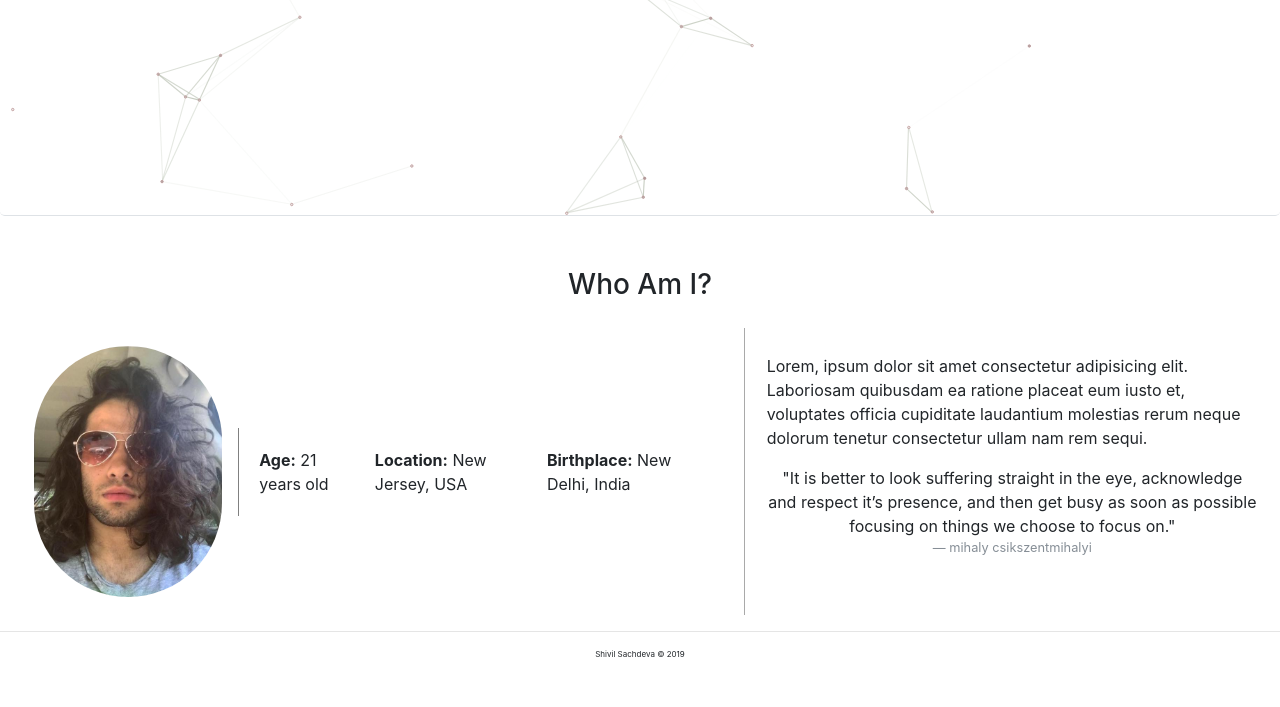
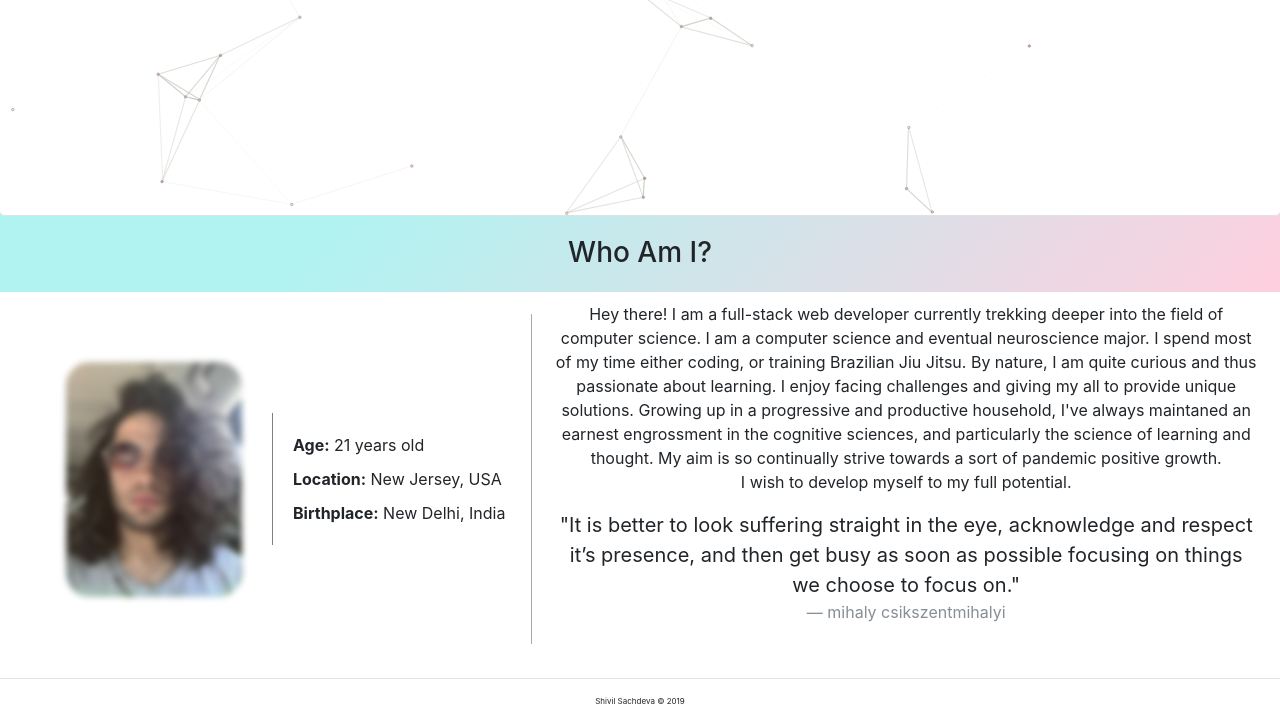
Before and after one commit to shivilsachdeva/portfolio, a plain HTML site: page index.html in a window 1280 px wide. Shown: the part 584-1291 px from the top of the page. Before the commit the page ends 1244 px from the top, so only its background shows below. Drawn offline with nearby package versions, Linux system fonts and the light colour scheme; a web font is replaced by a local one.

Commit message:
about section complete

```diff
--- a/css/styles.css
+++ b/css/styles.css
@@ -16,7 +16,6 @@ body{
 	position: absolute;
 	width: 100%;
 	height: 100%;
-
 }
 
 .clickable{
@@ -86,6 +85,7 @@ nav{
 @media only screen and (max-width: 991px) {
 
 	.toggle-btn{
+		opacity: 1;
 		z-index: 1001 !important;
 	}
 
@@ -205,6 +205,7 @@ span.two{
     justify-content: center;
     align-items: center;
 	padding: 0;
+	margin: 0;
 }
 
 #header > h1{
@@ -280,40 +281,59 @@ span.two{
 
 #about-me{
 	display: grid;
-	grid-template:
-	"title title title" 80px
-	"img ff desc" auto / auto min-content auto;
-	/* border: solid 2px red; */
-
+	grid-template: "title title title" 80px  "img ff desc" auto / minmax(100px, 250px) auto auto;
+	/* border: solid 2px red; [debug] */
 }
 
 
 #about-me h3{
 	grid-area: title;
 	align-self: center;
+	background-color: #ffcfdf;
+	background-image: linear-gradient(315deg, #ffcfdf 0%, #b0f3f1 74%);
+	padding: 25px;
+	height: 100%;
 }
 
 
 #fun-facts{
 	display: flex;
 	align-items: center;
-	padding: 18px 22px;
+	padding: 6px;
 	width: 100%;
-	justify-content: center;
+	/* justify-content: center; */
 }
 
-#fun-facts img{
-	grid-area: img;
-	max-width: 70%;
-	max-height: 251px;
-	border-radius: 300px;
-	margin-left: 12px;
+#about-me img{
+    grid-area: img;
+    max-width: 100%;
+    max-height: 251px;
+    border-radius: 32px;
+    /* margin-left: 12px; */
+    justify-self: end;
+    align-self: center;
+    min-width: 120px;
+    /* border-right: solid 1px grey; */
+	padding: 8px;
+	-webkit-filter: grayscale(33%) blur(3px);
+	filter: grayscale(33%) blur(3px);
+}
+
+#about-me img:hover{
+	/* -moz-box-shadow:    3px 1px 12px 3px #00d0cf;
+	-webkit-box-shadow: 3px 1px 12px 3px #00d0cf;
+	box-shadow:         3px 1px 12px 3px #00d0cf;
+	*/
+	-webkit-filter: grayscale(0) blur(0);
+	filter: grayscale(0) blur(0);
+	transition: 0.5s ease-in-out;
+
 }
 
 #fun-facts #facts{
 	grid-area: ff;
-	display: inherit;
-	/* border: solid 5px blue; */
+	/* display: inherit; [inline display] */
+	/* border: solid 5px blue; [debug] */
 	float: right;
 	border-left: solid 1px grey;
 	margin-left: 16px;
@@ -323,7 +343,6 @@ span.two{
 
 #fun-facts #facts p{
 	margin: 10px;
-
 }
 
 #about-me #description{
@@ -332,11 +351,15 @@ span.two{
 	align-content: center;
 	border-left: solid 1.5px darkgray;
 	padding: 6px 22px;
-	height: 100%;
+	height: 90%;
 	/* margin: 0px; */
 	align-self: center;
 	font-size: 1rem;
-	/* border: solid 5px green; */
+	/* border: solid 5px green; [debug] */
+}
+
+#description blockquote{
+
 }
 
 
@@ -344,10 +367,7 @@ span.two{
 @media only screen and (max-width: 991px) {
 
 	#about-me{
-		grid-template:
-		"title title" 80px
-		"img ff" auto
-		"desc desc" auto / 100% auto;
+		grid-template: "title title" 80px   "img ff" auto    "desc desc" auto / minmax(100px, 50%) auto;
 		clear: both;
 		padding: 12px;
 	}
--- a/index.html
+++ b/index.html
@@ -106,8 +106,8 @@
 	<!-- ABOUT ME  -->
 	<section id="about-me" class="info-section">
 		<h3 class="text-center">Who Am I?</h3>
+		<img src="img/shivil-headshot.jpeg" alt="" id="shiv-img">
 			<div id="fun-facts">
-					<img src="img/shivil-headshot.jpeg" alt="" id="shiv-img">
 				<div id="facts" class="align-items-center">
 					<p><strong>Age:</strong> 21 years old</p>
 					<p><strong>Location:</strong> New Jersey, USA</p>
@@ -126,8 +126,17 @@
 
 
 			<div id="description">
-				<p id="info">Lorem, ipsum dolor sit amet consectetur adipisicing elit. Laboriosam quibusdam ea ratione placeat eum iusto et, voluptates officia cupiditate laudantium molestias rerum neque dolorum tenetur consectetur ullam nam rem sequi.</p>
-				<blockquote class="blockqoute text-center">"It is better to look suffering straight in the eye, acknowledge and respect it’s presence, and then get busy as soon as possible focusing on things we choose to focus on."
+				<p id="info" class="text-center">
+					Hey there! I am a full-stack web developer currently trekking deeper into the field of computer science.
+					I am a computer science and eventual neuroscience major.
+					I spend most of my time either coding, or training Brazilian Jiu Jitsu.
+					By nature, I am quite curious and thus passionate about learning. I enjoy facing challenges and
+					giving my all to provide unique solutions. Growing up in a progressive and productive household, I've always
+					maintaned an earnest engrossment in the cognitive sciences, and particularly the science of learning and thought.
+					My aim is so continually strive towards a sort of pandemic positive growth.<br>
+					<span>I wish to develop myself to my full potential.</span>
+				</p>
+				<blockquote class="blockquote text-center">"It is better to look suffering straight in the eye, acknowledge and respect it’s presence, and then get busy as soon as possible focusing on things we choose to focus on."
 					<p class="blockquote-footer">mihaly csikszentmihalyi</p>
 				</blockquote>
 			</div>
```
